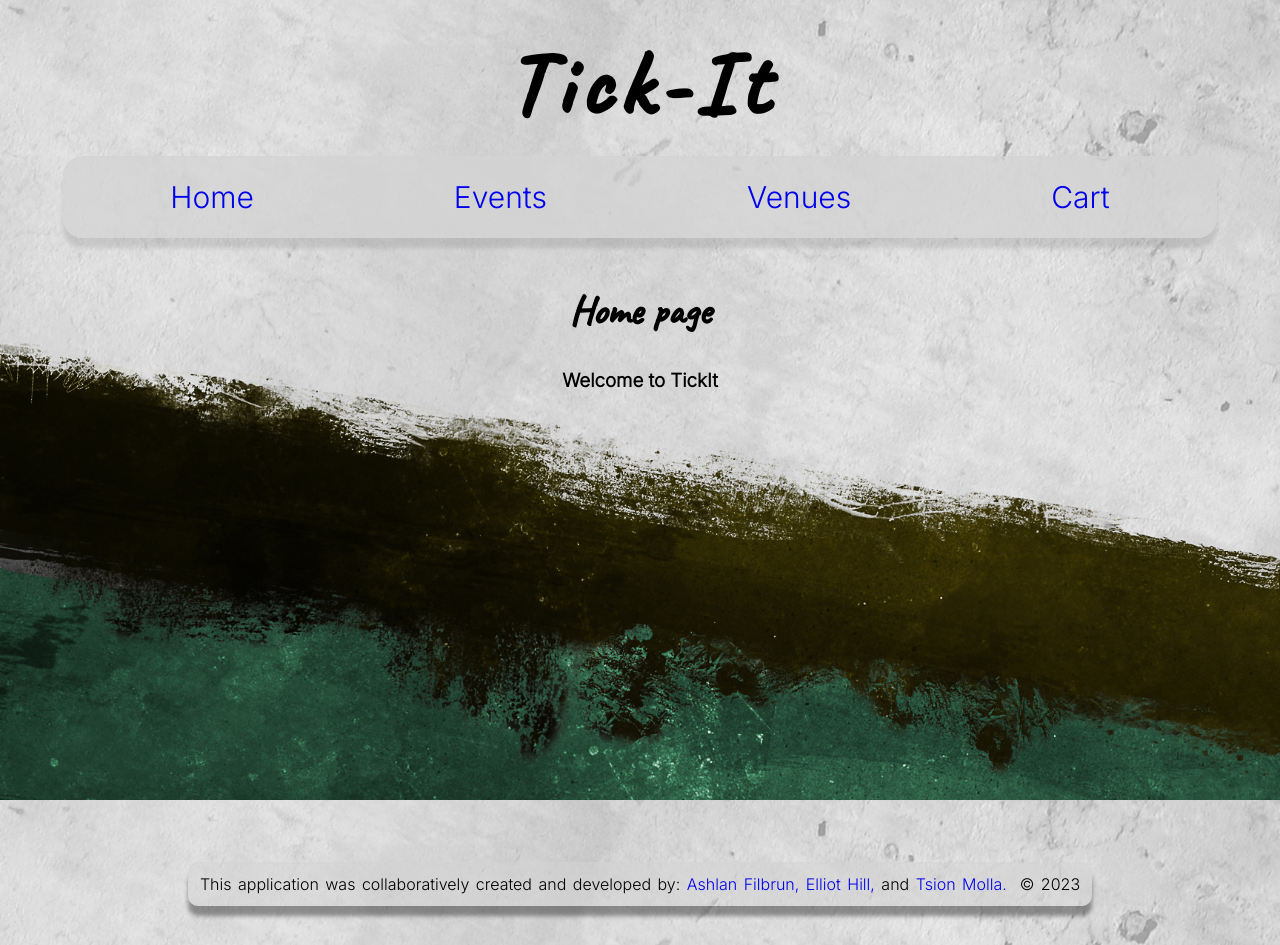
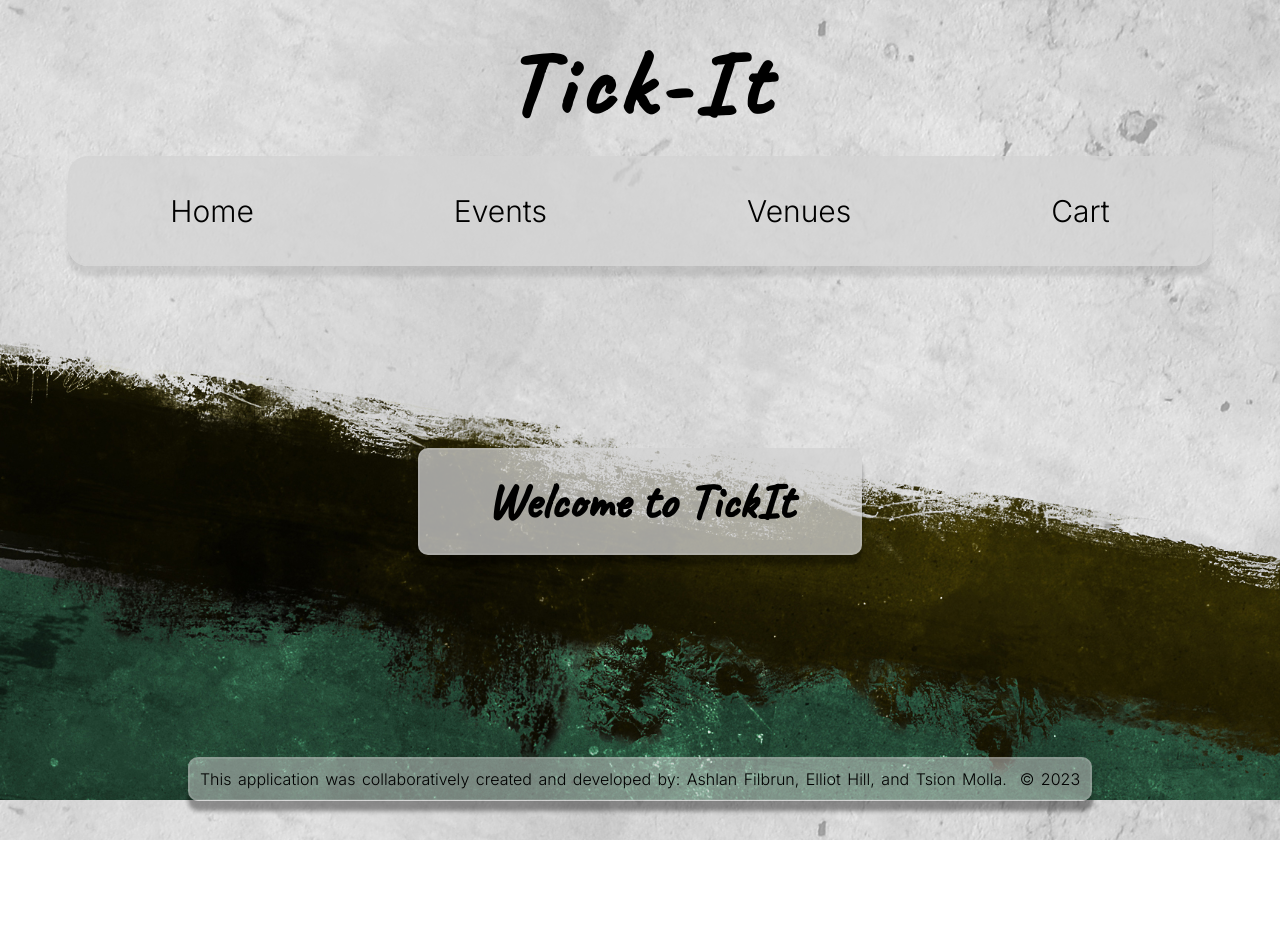
Before and after one commit to ashfilbrun/Tick-itFrontEnd, a React (Vite) app in the folder Tick-ItFront/: page / in a window 1280 px wide. After the commit the page ends 840 px from the top, so only its background shows below. Built offline with nearby package versions, Linux system fonts and the light colour scheme.

Commit message:
styling changes

```diff
--- a/Tick-ItFront/src/App.css
+++ b/Tick-ItFront/src/App.css
@@ -54,7 +54,7 @@ h1 {
 
 h2 {
   font-family:  'Caveat', cursive;
-  font-size: 40px;
+  font-size: 50px;
 }
 
 link:visited {
@@ -67,6 +67,8 @@ h3 {
   justify-content: center;
   align-items: center;
   color: black;
+  font-weight: bold;
+  font-size: 25px;
 }
 
 /* footer {
@@ -91,7 +93,7 @@ button {
   padding: 5px;
   align-items: center;
   border: 3px solid black;
-  border-radius: 30%;
+  border-radius: 30px;
 }
 
 .container {
@@ -114,18 +116,122 @@ button {
   display: flex;
   flex-direction: row;
   justify-content: space-between;
-  padding: 5px;
+  /* padding: 5px; */
   list-style: none;
 }
 
+.navList {
+  padding: 0;
+  font-size: 20px;
+}
+
+.eventUl {
+  display: flex;
+  flex-direction: column;
+  justify-content: center;
+  align-items: center;
+}
+
+.eventBox {
+  display: flex;
+  justify-content: center;
+  flex-direction: column;
+  align-items: center;
+  border-radius: 10px;
+  margin: 20px;
+  min-width: 400px;
+  padding: 20px;
+  border: 2px solid rgba(211, 211, 211, 0.167);
+  box-shadow: 0px 10px 4px rgba(0, 0, 0, 0.371);
+  background-color: rgb(211, 211, 211, 0.75);
+}
+
+.welcomeMessage {
+  display: flex;
+  justify-content: center;
+  flex-direction: column;
+  align-items: center;
+  border-radius: 10px;
+  margin: 20px;
+  min-width: 400px;
+  padding: 20px;
+  border: 2px solid rgba(211, 211, 211, 0.167);
+  box-shadow: 0px 10px 4px rgba(0, 0, 0, 0.371);
+  background-color: rgb(211, 211, 211, 0.75);
+}
+
+.venueEvents {
+  display: flex;
+  justify-content: center;
+  flex-direction: column;
+  align-items: center;
+  border-radius: 10px;
+  margin: 20px;
+  border: 2px solid rgba(211, 211, 211, 0.167);
+  box-shadow: 0px 10px 4px rgba(0, 0, 0, 0.371);
+  background-color: rgb(211, 211, 211, 0.75);
+}
+
+.specificEvents {
+  display: flex;
+  justify-content: center;
+  flex-direction: column;
+  align-items: center;
+  border-radius: 10px;
+  max-width: 700px;
+  margin: 20px;
+  border: 2px solid rgba(211, 211, 211, 0.167);
+  box-shadow: 0px 10px 4px rgba(0, 0, 0, 0.371);
+  background-color: rgb(211, 211, 211, 0.75);
+  padding: 10px;
+}
+
+
+.venueBox {
+  display: flex;
+  justify-content: center;
+  flex-direction: column;
+  align-items: center;
+  border-radius: 10px;
+  margin: 20px;
+  border: 2px solid rgba(211, 211, 211, 0.167);
+  box-shadow: 0px 10px 4px rgba(0, 0, 0, 0.371);
+  background-color: rgb(211, 211, 211, 0.75);
+  max-width: 700px;
+}
+
+#addToCart {
+  padding: 10px;
+}
+
+ul {
+  list-style: none;
+  font-size: 30px;
+  padding-left: 0;
+}
+
 .main-container {
-  min-height: 70vh
+  display: flex;
+  justify-content: center;
+  flex-direction: column;
+  align-items: center;
+  min-height: 50vh;
+  margin-top: 20px;
+  margin-bottom: 40px;
+}
+
+#navList {
+  padding-left: 100px;
+  padding-right: 100px;
+  font-size: 30px;
 }
 
 li {
-  padding-left: 100px;
-  padding-right: 100px;
-  font-size: 30px;
+  display: flex;
+  flex-direction: column;
+  justify-content: center;
+  font-size: 20px;
+  padding: 5px;
 }
 
 a:visited {
@@ -133,7 +239,8 @@ a:visited {
   color: black;
 }
 
-a{
+a {
+  color: black;
   text-decoration: none;
 }
 
--- a/Tick-ItFront/src/components/Event.jsx
+++ b/Tick-ItFront/src/components/Event.jsx
@@ -29,7 +29,6 @@ export default function Event(props) {
 
     return events ? (
         <div className="main-container">
-            <h2>Specific Event Page</h2>
             <div className="specificEvents">
             {/* {
                 events.map((event, id) => (
@@ -37,7 +36,10 @@ export default function Event(props) {
                         <p>{event.event_name}</p>
                     </div>
             ))} */}
-                <h1>{events.event_name}</h1>
+                <h2>{events.event_name}</h2>
+                <p>Event type: {events.event_type}</p>
+                <p> {events.event_date} @ {events.event_time}</p>
+                <p>{events.event_description}</p>
             </div>
         </div>
     ) : <h3>Loading...</h3>
--- a/Tick-ItFront/src/components/EventList.jsx
+++ b/Tick-ItFront/src/components/EventList.jsx
@@ -22,7 +22,7 @@ export default function EventList (props) {
 
     return events ? (
         <div className="main-container">
-            <h2>Event List page</h2>
+            <h2>Events</h2>
             <div className="event">
                 {
                     events.map((event) => (
@@ -44,13 +44,6 @@ export default function EventList (props) {
                     ) )
             }
 
-                <h3>
-                    {/* ${Event/:id} */}
-                    CREEDENCE CLEARWATER REVIVAL:
-                    Live on tour!</h3>
-                <p>Date</p>
-                <p>Time</p>
-                <p><Link to={`/event/${event.id}`}>Buy Ticket(s)</Link></p>
             </div>
         </div>
     ) : <div>Loading...</div>
--- a/Tick-ItFront/src/components/Home.jsx
+++ b/Tick-ItFront/src/components/Home.jsx
@@ -3,8 +3,7 @@ import Header from '../components/Header'
 export default function Home(){
     return(
         <div className="main-container">
-            <h2>Home page</h2>
-            <h3>Welcome to TickIt</h3>
+            <h2 className='welcomeMessage'>Welcome to TickIt</h2>
         </div>
     )
 }
--- a/Tick-ItFront/src/components/Nav.jsx
+++ b/Tick-ItFront/src/components/Nav.jsx
@@ -9,10 +9,10 @@ export default function Nav () {
     <div className='container'>
       <div className='navBar'>
         <ul className='navItems'>
-          <li><Link to='/'>Home</Link></li>
-          <li><Link to='/EventList'>Events</Link></li>
-          <li><Link to='/venue'>Venues</Link></li>
-          <li><Link to='/ShoppingCart'>Cart</Link></li>
+          <li id='navList'><Link to='/'>Home</Link></li>
+          <li id='navList'><Link to='/EventList'>Events</Link></li>
+          <li id='navList'><Link to='/venue'>Venues</Link></li>
+          <li id='navList'><Link to='/ShoppingCart'>Cart</Link></li>
         </ul>
       </div>
     </div>
--- a/Tick-ItFront/src/components/Venue.jsx
+++ b/Tick-ItFront/src/components/Venue.jsx
@@ -13,7 +13,7 @@ export default function Venue() {
     }
     const getEvents = async () => {
         const eventList = await axios.get('http://127.0.0.1:8000/venues')
-        setEvents(eventList.venue_name.event_name)
+        setEvents(eventList.event_name)
     }
 
     useEffect(() => {
@@ -22,12 +22,11 @@ export default function Venue() {
 
     return events ? (
         <div className="main-container">
-            <h2>Specific Event Page</h2>
             <div className="venueEvents">
             {
                 events.map((event, id) => (
                     <div onClick={() => showEvent(event)} key={event._id}>
-                        <p>{event.event_name}</p>
+                        <h2>{event.event_name}</h2>
                     </div>
             ))}
             </div>
--- a/Tick-ItFront/src/components/VenueList.jsx
+++ b/Tick-ItFront/src/components/VenueList.jsx
@@ -21,7 +21,7 @@ export default function VenueList() {
 
     return venues ? (
         <div className="main-container">
-            <h2>Venue List page</h2>
+            <h2>Venues</h2>
             <div className="venue">
                 {
                     venues.map((venue) => (
```
